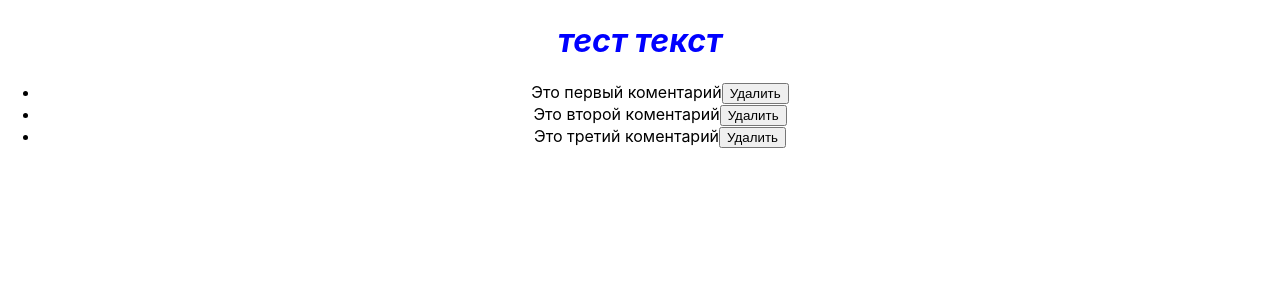
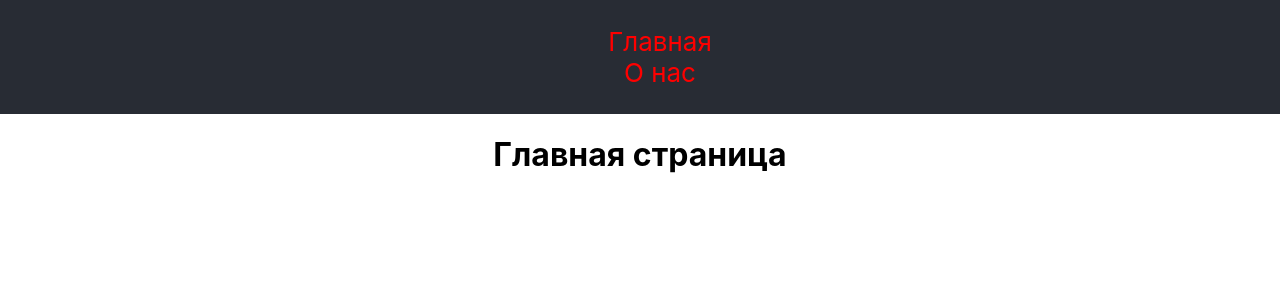
Before and after one commit to Konstantin7474/React_JS_HW, a React (Create React App) app: page / in a window 1280 px wide. Shown: the top 300 px of the page. Built offline with nearby package versions, Linux system fonts and the light colour scheme.

Commit message:
HW3 commit

```diff
--- a/package.json
+++ b/package.json
@@ -8,6 +8,7 @@
     "@testing-library/user-event": "^13.5.0",
     "react": "^18.3.1",
     "react-dom": "^18.3.1",
+    "react-router-dom": "^6.26.2",
     "react-scripts": "5.0.1",
     "web-vitals": "^2.1.4"
   },
--- a/src/App.css
+++ b/src/App.css
@@ -15,7 +15,7 @@
 
 .App-header {
   background-color: #282c34;
-  min-height: 100vh;
+  min-height: 10vh;
   display: flex;
   flex-direction: column;
   align-items: center;
@@ -41,3 +41,12 @@
   color: blue;
   font-style: oblique;
 }
+
+.list{
+  list-style-type: none;
+}
+
+.link{
+  text-decoration: none;
+  color: red;
+}
--- a/src/App.js
+++ b/src/App.js
@@ -1,7 +1,10 @@
 /* import logo from './logo.svg'; */
 import "./App.css";
-import Message from "./components/Message";
-import CommentList from "./components/CommentList";
+import { BrowserRouter, Link, Routes, Route } from "react-router-dom";
+/* import Message from "./components/Message"; */
+import HomePage from "./components/HomePage/HomePage";
+import AboutPage from "./components/AboutPage/AboutPage";
+/* import CommentList from "./components/CommentList"; */
 
 function App() {
   return (
@@ -20,8 +23,28 @@ function App() {
           Learn React
         </a>
       </header> */}
-      <Message text="тест текст" />
-      <CommentList />
+      {/* <Message text="тест текст" /> */}
+      {/* <CommentList /> */}
+      <BrowserRouter>
+        <header className="App-header">
+          <ul className="list">
+            <li>
+              <Link to="/" className="link">
+                Главная
+              </Link>
+            </li>
+            <li>
+              <Link to="/about" className="link">
+                О нас
+              </Link>
+            </li>
+          </ul>
+        </header>
+        <Routes>
+          <Route path="/" element={<HomePage />} />
+          <Route path="/about" element={<AboutPage />} />
+        </Routes>
+      </BrowserRouter>
     </div>
   );
 }
--- /dev/null
+++ b/src/components/AboutPage/AboutPage.jsx
@@ -0,0 +1,7 @@
+function AboutPage(){
+    return(
+        <h1>О нас</h1>
+    )
+}
+
+export default AboutPage;
--- /dev/null
+++ b/src/components/HomePage/HomePage.jsx
@@ -0,0 +1,7 @@
+function HomePage(){
+    return(
+        <h1>Главная страница</h1>
+    )
+}
+
+export default HomePage;
```
Also changed, not shown: 2 other files (tests, documents, lock files or other folders).
